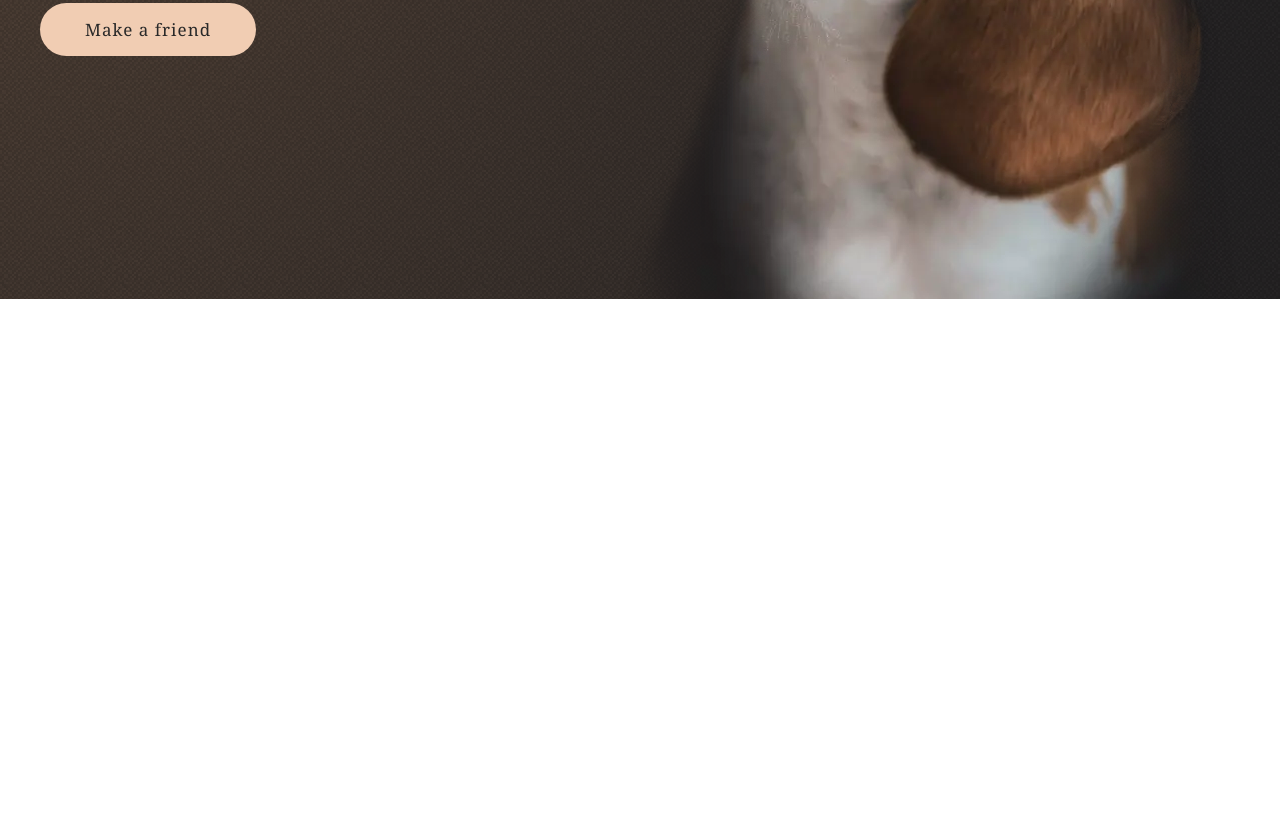
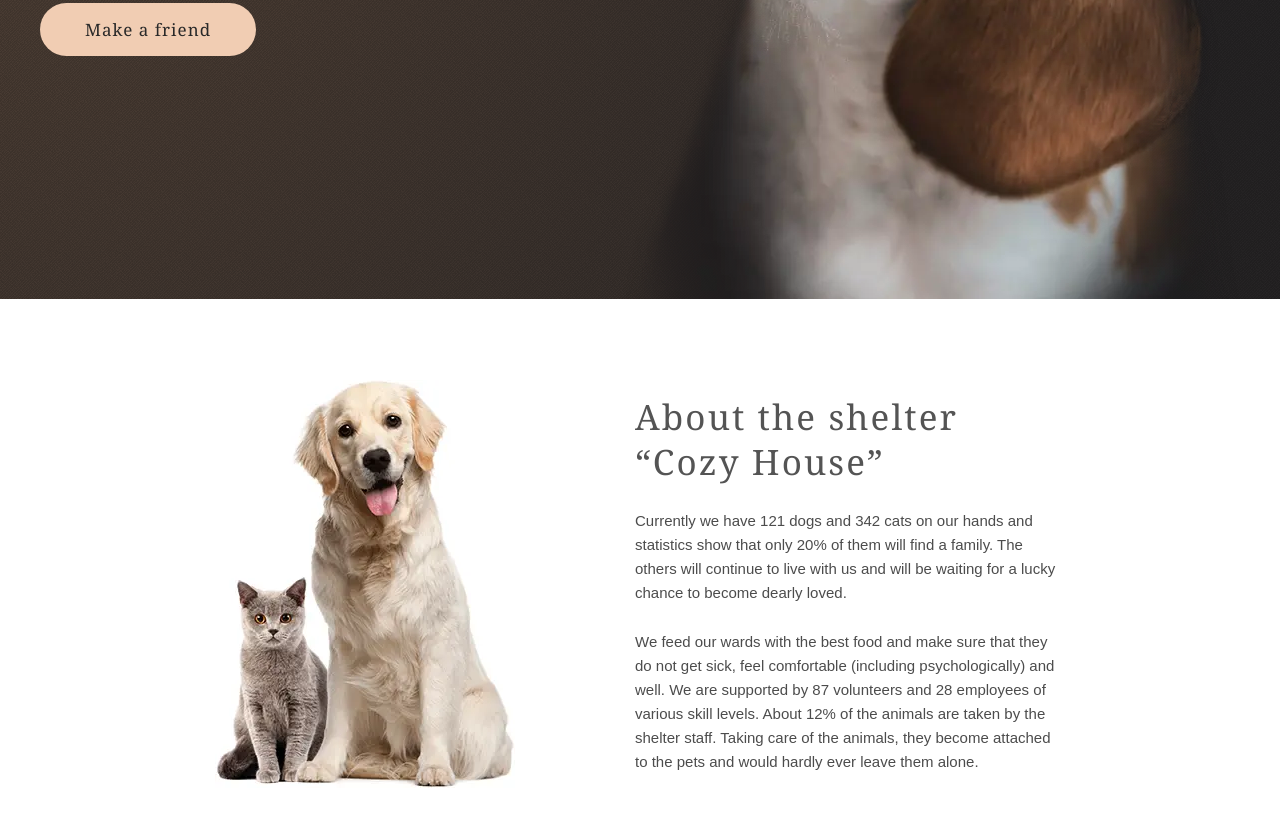
Before and after one commit to maximiloi/JSFE2023Q1, a website: page shelter/shelter/index.html in a window 1280 px wide. Shown: the part 666-1492 px from the top of the page. Before the commit the page ends 965 px from the top, so only its background shows below. Drawn offline with Linux system fonts and the light colour scheme.

Commit message:
feat: add about section

```diff
--- a/shelter/shelter/index.html
+++ b/shelter/shelter/index.html
@@ -5,7 +5,7 @@
 	<title>Shelter | iloi</title>
 	<meta charset="UTF-8">
 	<meta name="format-detection" content="telephone=no">
-	<link rel="stylesheet" href="css/style.min.css?_v=20230317154442">
+	<link rel="stylesheet" href="css/style.min.css?_v=20230317162005">
 	<link rel="shortcut icon" href="favicon.ico">
 	<!-- <meta name="robots" content="noindex, nofollow"> -->
 	<meta name="viewport" content="width=device-width, initial-scale=1.0">
@@ -41,6 +41,24 @@
 					</div>
 				</div>
 			</section>
+			<section class="about">
+				<div class="about__container">
+					<div class="about__inner"></div>
+					<div class="about__inner">
+						<h2 class="about__title">About the shelter “Cozy House”</h2>
+						<p class="about__text">Currently we have 121 dogs and 342 cats on our hands and statistics show that only
+							20% of them will find a family. The
+							others will continue to live with us and will be waiting for a lucky chance to become dearly loved.</p>
+						<p class="about__text">We feed our wards with the best food and make sure that they do not get sick, feel
+							comfortable (including
+							psychologically) and well. We are supported by 87 volunteers and 28 employees of various skill levels.
+							About 12% of the
+							animals are taken by the shelter staff. Taking care of the animals, they become attached to the pets and
+							would hardly
+							ever leave them alone.</p>
+					</div>
+				</div>
+			</section>
 		</main>
 		<footer class="footer">
 			<div class="footer__container">
@@ -59,7 +77,7 @@
 </div>
  -->
 
-	<script src="js/app.min.js?_v=20230317154442"></script>
+	<script src="js/app.min.js?_v=20230317162005"></script>
 </body>
 
 </html>
--- /dev/null
+++ b/shelter/src/scss/layout/about.scss
@@ -0,0 +1,55 @@
+.about {
+
+    // .about__container
+
+    &__container {
+        display: flex;
+
+        margin-top: 5rem;
+        margin-bottom: 6.25rem;
+    }
+
+    // .about__inner
+
+    &__inner {
+        width: 50%;
+
+        &:first-child {
+            background: url('@img/desktop/about-pets.jpg') no-repeat calc(50% + 25px) center;
+        }
+
+        &:last-child {
+            margin-left: -5px;
+        }
+    }
+
+    // .about__title
+
+    &__title {
+        font-family: 'Georgia';
+        font-size: 2.1875rem;
+        line-height: 2.8125rem;
+        letter-spacing: 0.06em;
+        color: $titleColor;
+
+        max-width: 23.125rem;
+        margin-top: .9375rem;
+        margin-bottom: 1.5625rem;
+    }
+
+    // .about__text
+
+    &__text {
+        font-family: $arialFontFamily;
+        font-size: .9375rem;
+        line-height: 1.5rem;
+        color: $textColor;
+
+        max-width: 26.875rem;
+        margin-bottom: 1.5625rem;
+
+        &:last-child {
+            margin: 0px 0px 15px 0px;
+        }
+    }
+}
--- a/shelter/src/scss/layout/not_only.scss
+++ b/shelter/src/scss/layout/not_only.scss
@@ -1,5 +1,5 @@
 .not-only {
-    background: url('@img/desktop/noise_transparent@2x.png'),
+    background: url('@img/desktop/noise_transparent.png'),
         radial-gradient(100% 215.42% at 0% 0%, #5B483A 0%, #262425 100%), #211F20;
     margin-top: -7.5rem;
 
--- a/shelter/src/scss/style.scss
+++ b/shelter/src/scss/style.scss
@@ -22,6 +22,8 @@ $mainColor: #000; // Цвет шрифта по умолчанию
 $primaryColor: #F1CDB3;
 $primaryColorHover: #FDDCC4;
 $whiteColor: #FFFFFF;
+$titleColor: #545454;
+$textColor: #4C4C4C;
 $greyColor: #CDCDCD;
 $buttonColor: #292929;
 
@@ -155,6 +157,7 @@ body {
 @import "layout/logo";
 @import "layout/nav";
 @import "layout/not_only";
+@import "layout/about";
 @import "footer";
 
 // Подключение стилей отдельных страниц
--- a/shelter/version.json
+++ b/shelter/version.json
@@ -1,3 +1,3 @@
 {
-    "main": "20230317154442"
+    "main": "20230317162005"
 }
```
Also changed, not shown: shelter/shelter/pets.html (+2 -2 lines), shelter/src/html/index/_about.htm (added, +18 -0 lines), shelter/src/index.html (+1 -0 lines), shelter/shelter/css/style.css, shelter/shelter/css/style.min.css, shelter/shelter/img/desktop/about-pets.jpg (added), shelter/shelter/img/desktop/about-pets.webp (added), shelter/src/img/desktop/about-pets.jpg (added), shelter/src/img/desktop/noise_transparent.png, shelter/src/img/desktop/noise_transparent@2x.png (deleted).
